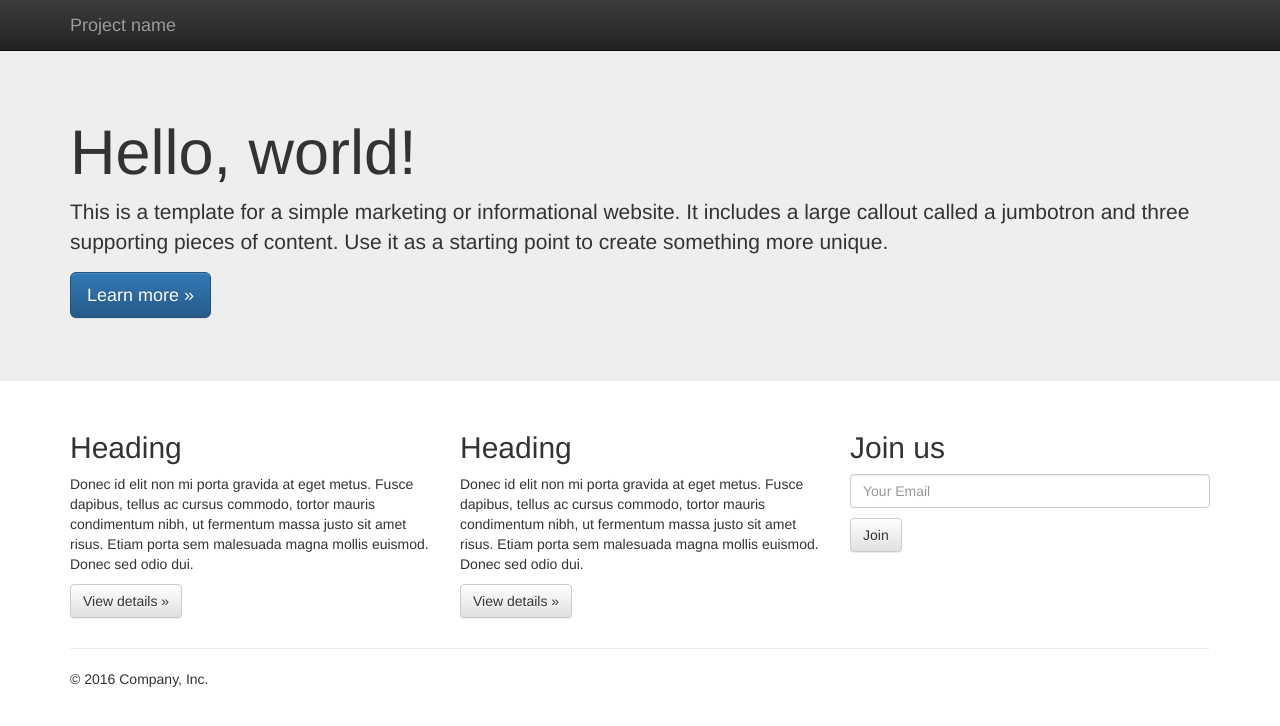
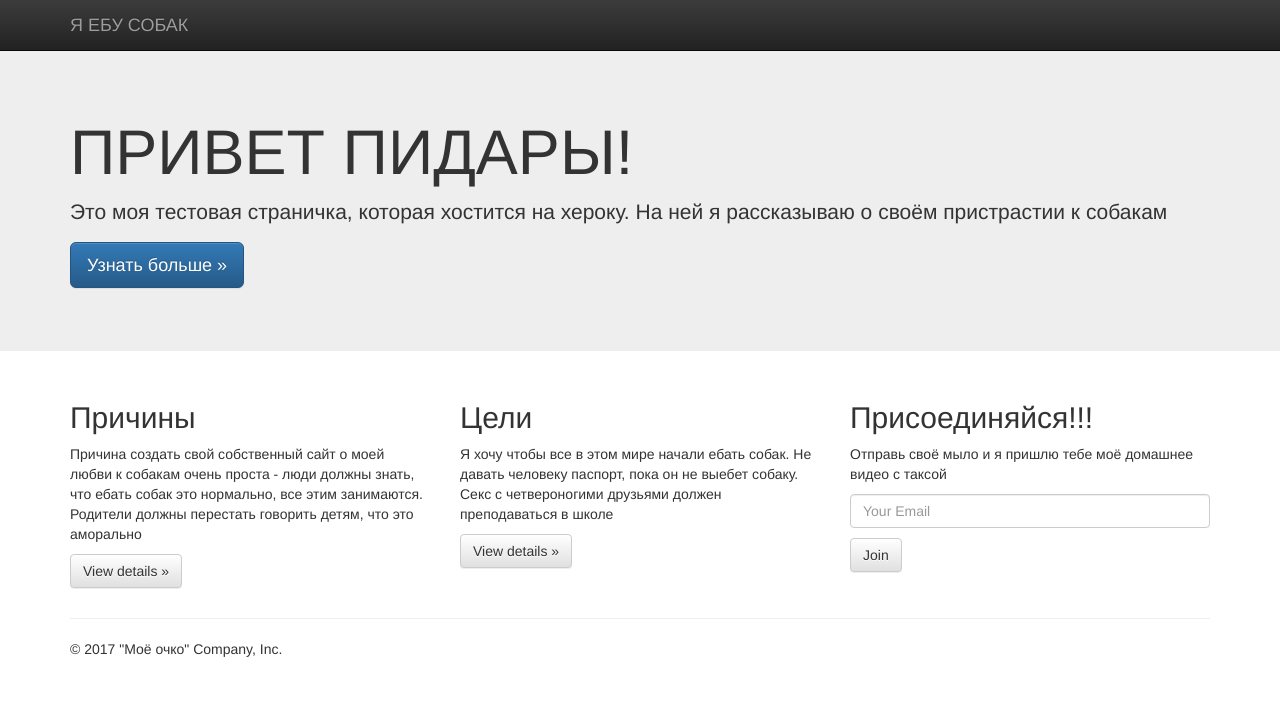
Before and after one commit to aqua7491/pashaideas, a Django app: page / in a window 1280 px wide. Shown: the top 726 px of the page. Run offline with Django 3.2, Linux system fonts and the light colour scheme; some libraries are stand-ins or nearby versions.

Commit message:
Delete after rofl

```diff
--- a/pages/templates/pages/home.html
+++ b/pages/templates/pages/home.html
@@ -10,7 +10,7 @@
             <span class="icon-bar"></span>
             <span class="icon-bar"></span>
           </button>
-          <a class="navbar-brand" href="#">Project name</a>
+          <a class="navbar-brand" href="#">Я ЕБУ СОБАК</a>
         </div>
         <div id="navbar" class="navbar-collapse collapse">
 <!--           <form class="navbar-form navbar-right">
@@ -29,9 +29,9 @@
     <!-- Main jumbotron for a primary marketing message or call to action -->
     <div class="jumbotron">
       <div class="container">
-        <h1>Hello, world!</h1>
-        <p>This is a template for a simple marketing or informational website. It includes a large callout called a jumbotron and three supporting pieces of content. Use it as a starting point to create something more unique.</p>
-        <p><a class="btn btn-primary btn-lg" href="#" role="button">Learn more &raquo;</a></p>
+        <h1>ПРИВЕТ ПИДАРЫ!</h1>
+        <p>Это моя тестовая страничка, которая хостится на хероку. На ней я рассказываю о своём пристрастии к собакам</p>
+        <p><a class="btn btn-primary btn-lg" href="#" role="button">Узнать больше &raquo;</a></p>
       </div>
     </div>
 
@@ -39,17 +39,18 @@
       <!-- Example row of columns -->
       <div class="row">
         <div class="col-md-4">
-          <h2>Heading</h2>
-          <p>Donec id elit non mi porta gravida at eget metus. Fusce dapibus, tellus ac cursus commodo, tortor mauris condimentum nibh, ut fermentum massa justo sit amet risus. Etiam porta sem malesuada magna mollis euismod. Donec sed odio dui. </p>
+          <h2>Причины</h2>
+          <p>Причина создать свой собственный сайт о моей любви к собакам очень проста - люди должны знать, что ебать собак это нормально, все этим занимаются. Родители должны перестать говорить детям, что это аморально</p>
           <p><a class="btn btn-default" href="#" role="button">View details &raquo;</a></p>
         </div>
         <div class="col-md-4">
-          <h2>Heading</h2>
-          <p>Donec id elit non mi porta gravida at eget metus. Fusce dapibus, tellus ac cursus commodo, tortor mauris condimentum nibh, ut fermentum massa justo sit amet risus. Etiam porta sem malesuada magna mollis euismod. Donec sed odio dui. </p>
+          <h2>Цели</h2>
+          <p>Я хочу чтобы все в этом мире начали ебать собак. Не давать человеку паспорт, пока он не выебет собаку. Секс с четвероногими друзьями должен преподаваться в школе</p>
           <p><a class="btn btn-default" href="#" role="button">View details &raquo;</a></p>
        </div>
         <div class="col-md-4">
-          <h2>Join us</h2>
+          <h2>Присоединяйся!!!</h2>
+          <p>Отправь своё мыло и я пришлю тебе моё домашнее видео с таксой</p>
             <p>
               <form method="POST" action=''>{% csrf_token %}
               {{ form.as_p }}
@@ -63,7 +64,7 @@
       <hr>
 
       <footer>
-        <p>&copy; 2016 Company, Inc.</p>
+        <p>&copy; 2017 "Моё очко" Company, Inc.</p>
       </footer>
     </div> <!-- /container -->
 
```
